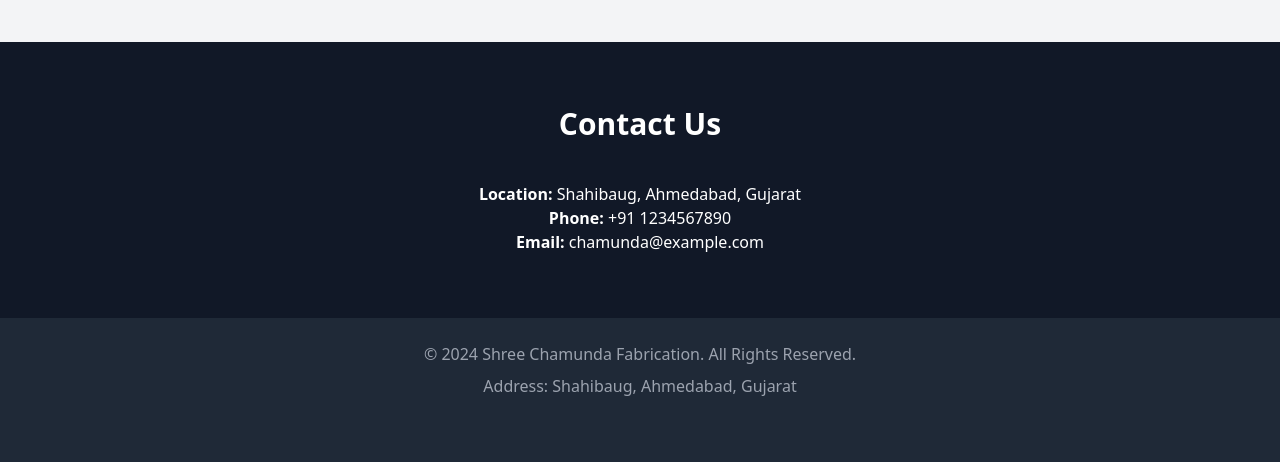
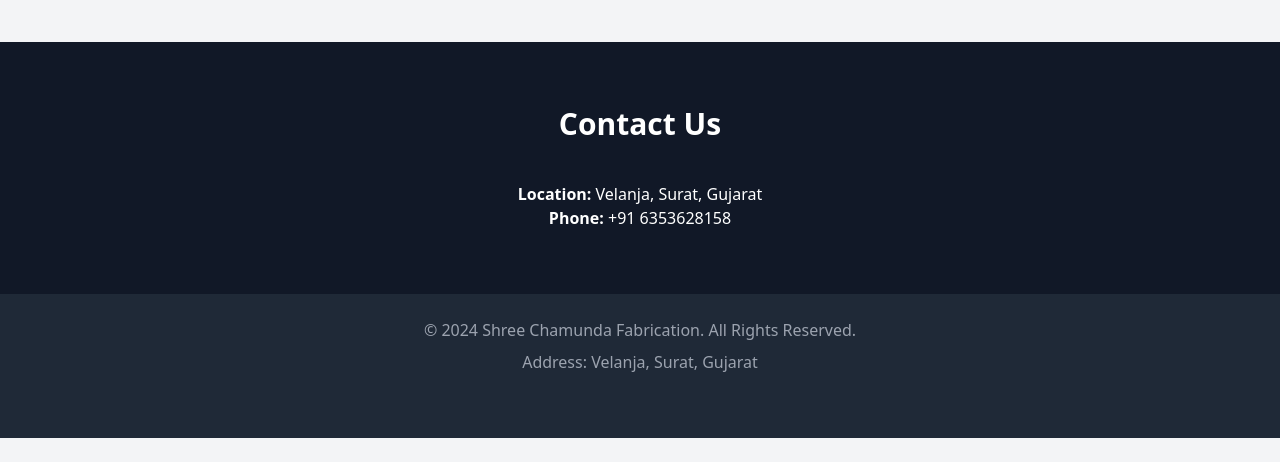
Before and after one commit to chamundaFabrication/shree-chamunda-fabrication, a plain HTML site: page index.html in a window 1280 px wide. Shown: the part 1763-2225 px from the top of the page. After the commit the page ends 2201 px from the top, so only its background shows below. Drawn offline with nearby package versions, Linux system fonts and the light colour scheme; some icons are missing.

Commit message:
Update address information

```diff
--- a/index.html
+++ b/index.html
@@ -81,9 +81,8 @@
     <div class="container mx-auto px-4">
       <h2 class="text-3xl font-bold text-center mb-10">Contact Us</h2>
       <div class="text-center">
-        <p><strong>Location:</strong> Shahibaug, Ahmedabad, Gujarat</p>
-        <p><strong>Phone:</strong> +91 1234567890</p>
-        <p><strong>Email:</strong> chamunda@example.com</p>
+        <p><strong>Location:</strong> Velanja, Surat, Gujarat</p>
+        <p><strong>Phone:</strong> +91 6353628158</p>
       </div>
     </div>
   </section>
@@ -91,7 +90,7 @@
   <!-- Footer -->
   <footer class="bg-gray-800 text-gray-400 py-6 text-center">
     <p>&copy; 2024 Shree Chamunda Fabrication. All Rights Reserved.</p>
-    <p class="mt-2">Address: Shahibaug, Ahmedabad, Gujarat</p>
+    <p class="mt-2">Address: Velanja, Surat, Gujarat</p>
     <div class="mt-4">
       <a href="#" class="text-gray-400 hover:text-white mx-2"><i class="fab fa-instagram"></i></a>
       <a href="#" class="text-gray-400 hover:text-white mx-2"><i class="fab fa-facebook"></i></a>
```
